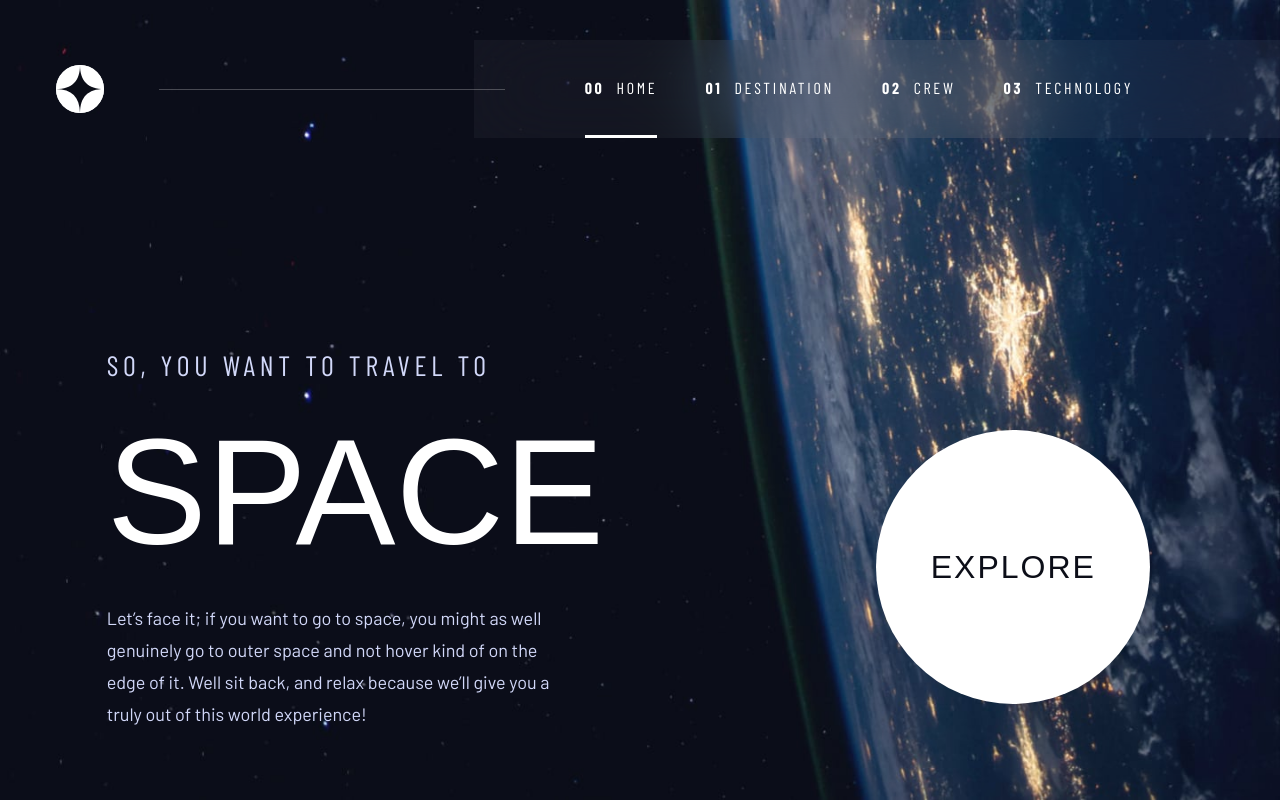
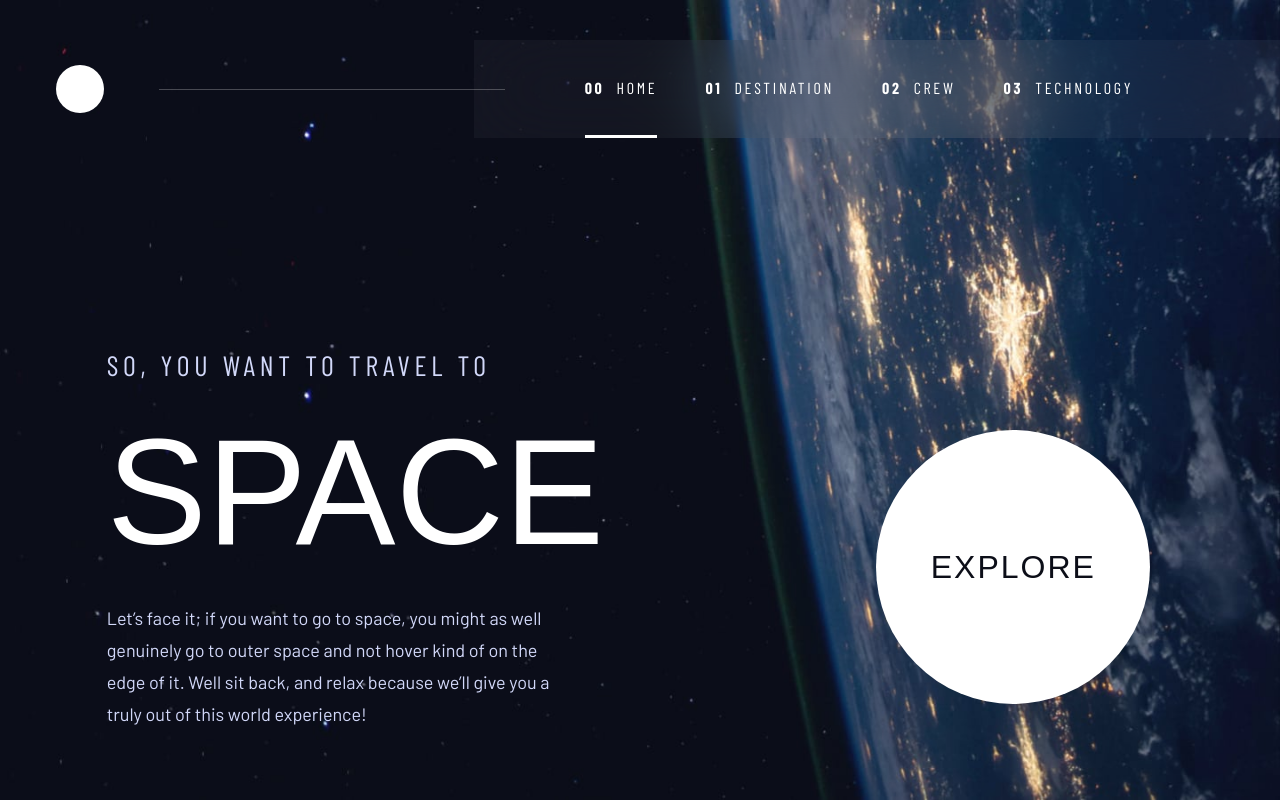
Before and after one commit to aleksandr-efimenko/space-tourism, a Next.js app: page / in a window 1280 px wide. Built offline with nearby package versions, Linux system fonts and the light colour scheme; a web font is replaced by a local one.

Commit message:
remove background color

```diff
--- a/src/components/Layout.tsx
+++ b/src/components/Layout.tsx
@@ -23,7 +23,7 @@ export function Layout({ children }: { children: React.ReactNode }) {
           className='relative rounded-full bg-white block cursor-pointer
             h-10 w-10 md:h-12 md:w-12 '
         >
-          <Link href='/'>
+          <Link href='/' className='relative'>
             <Image src={logo} alt='logo' fill />
           </Link>
         </div>
@@ -44,7 +44,6 @@ export function Layout({ children }: { children: React.ReactNode }) {
       />
 
       <main>{children}</main>
-      <div className='bg-slate-800 -z-40 absolute inset-0'></div>
     </div>
   )
 }
```
